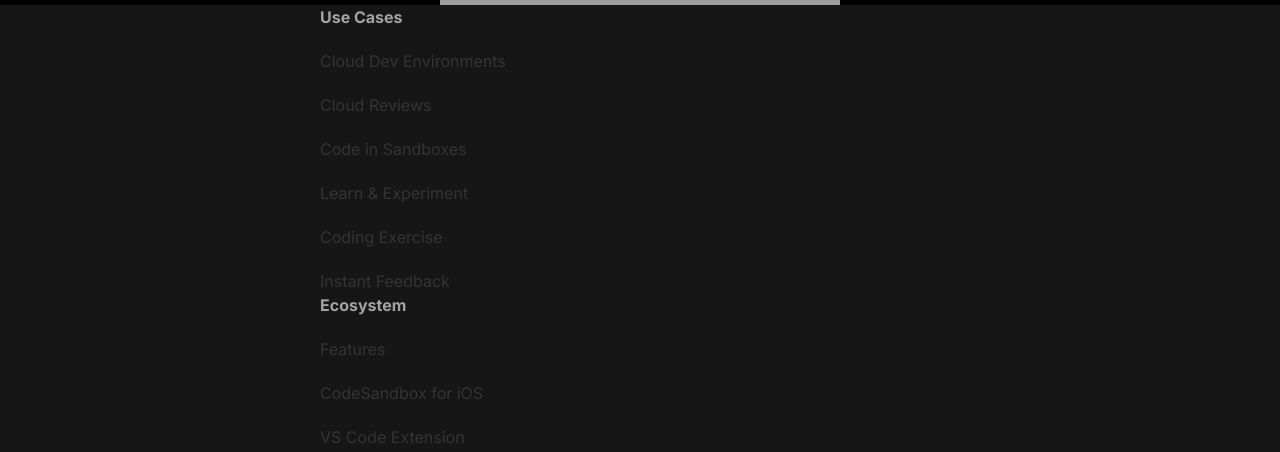
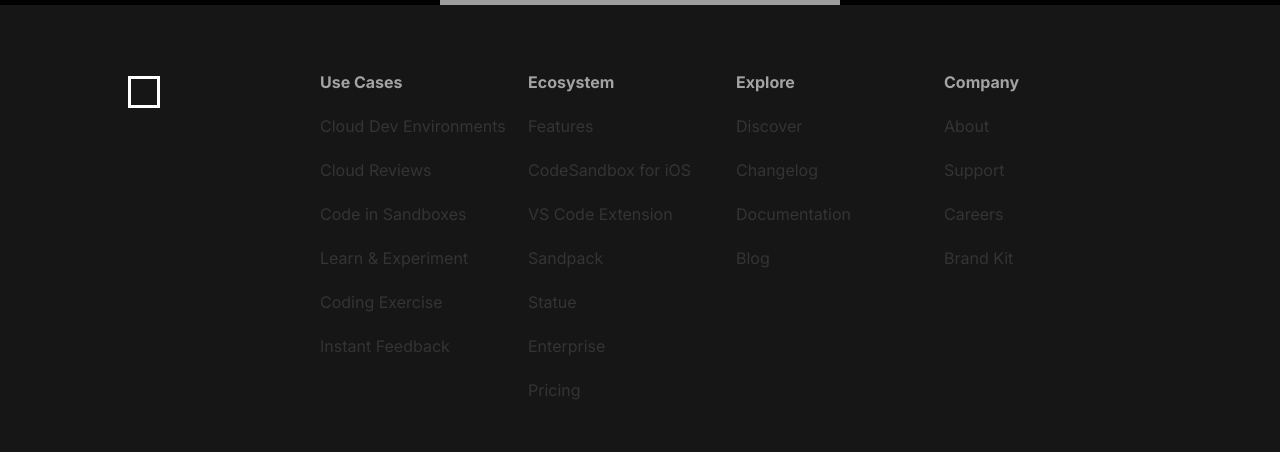
Before and after one commit to IbraheemHaseeb7/codesandbox-clone, a Next.js app: page / in a window 1280 px wide. Shown: the part 9271-9723 px from the top of the page. Built offline with nearby package versions, Linux system fonts and the light colour scheme; grey boxes are pictures that could not be loaded.

Commit message:
fixed responsive for footer

```diff
--- a/components/Footer.tsx
+++ b/components/Footer.tsx
@@ -35,12 +35,12 @@
   ];
 
   return (
-    <footer className="w-full min-h-[40rem] flex justify-center items-center flex-col max-md:gap-10">
+    <footer className="w-full min-h-[40rem] flex justify-evenly items-center flex-col max-md:gap-10">
       <div className="flex justify-center items-center h-4/5 w-4/5 max-md:flex-col">
-        <div className="flex justify-start items-start h-4/5 pr-[10rem] max-md:pr-0 max-md:self-start max-md:my-5 max-md:mt-20">
+        <div className="h-[20rem] flex justify-start items-start pr-[10rem] max-md:pr-0 max-md:self-start max-md:my-5 max-md:h-auto max-md:mt-20">
           <div className="w-[2rem] h-[2rem] border-white border-[3px]  max-md:justify-self-start"></div>
         </div>
-        <div className="flex justify-center items-center h-4/5 w-full flex-wrap max-md:gap-10">
+        <div className="flex justify-start items-start h-4/5 w-full max-md:flex-wrap max-md:gap-10">
           {data.map(({ title, links }) => {
             return (
               <div
```
